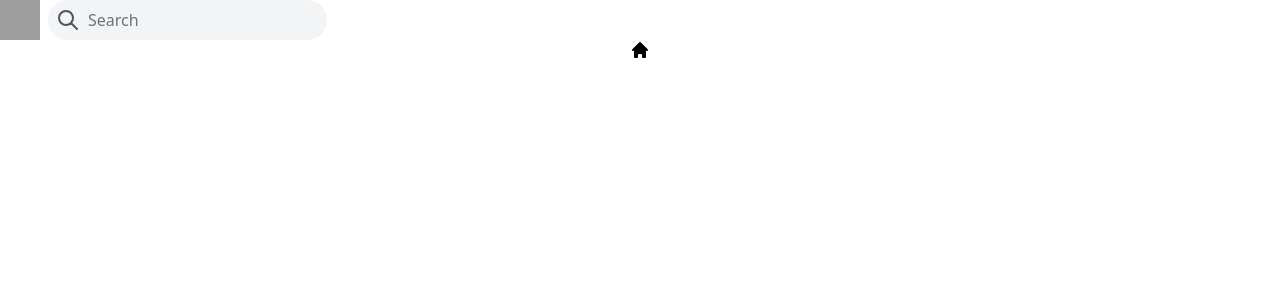
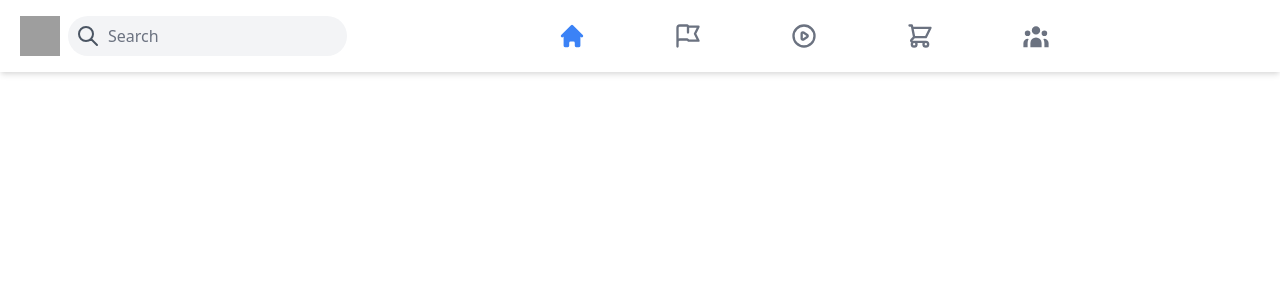
Before and after one commit to JackXN/fb-clone, a Next.js app: page / in a window 1280 px wide. Shown: the top 300 px of the page. Built offline with nearby package versions, Linux system fonts and the light colour scheme; grey boxes are pictures that could not be loaded.

Commit message:
updated styling for center header icons

```diff
--- a/components/Header.jsx
+++ b/components/Header.jsx
@@ -19,7 +19,7 @@ import {
 
 function Header() {
     return (
-        <div>
+        <div className='sticky top-0 z-50 bg-white flex items-center p-2 lg:px-5 shadow-md'>
 
             {/* Left Section */}
             <div className='flex items-center'>
@@ -32,15 +32,18 @@ function Header() {
 
                 <div className='flex ml-2 items-center rounded-full bg-gray-100 p-2'>
                     <SearchIcon className='h-6 text-gray-600' />
-                    <input className='flex ml-2 items-center bg-transparent outline-none placeholder-gray-500' type='text' placeholder='Search'></input>
+                    <input className='flex ml-2 items-center bg-transparent outline-none placeholder-gray-500 flex-shrink' type='text' placeholder='Search'></input>
                 </div>
             </div>
 
             {/* Center Section */}
-
 <div className='flex justify-center flex-grow'>  {/* Flex grow lets the container grow if there is extra space available */}
-    <div>
-<HeaderIcon Icon={HomeIcon} />
+    <div className='flex space-x-6 md:space-x-2'>
+<HeaderIcon active Icon={HomeIcon} />
+<HeaderIcon Icon={FlagIcon}/>
+<HeaderIcon Icon={PlayIcon}/>
+<HeaderIcon Icon={ShoppingCartIcon}/>
+<HeaderIcon Icon={UserGroupIcon}/>
     </div>
 </div>
 
--- a/components/HeaderIcon.js
+++ b/components/HeaderIcon.js
@@ -1,9 +1,9 @@
 import React from 'react'
 
-function HeaderIcon({Icon}) {
+function HeaderIcon({Icon , active}) {
     return (
-        <div>
-            <Icon className='h-5' />
+        <div className='flex cursor-pointer items-center md:px-10 sm:h-14 md:hover:bg-gray-100 rounded-xl active:border-b-2 active:border-blue-500 group'>
+            <Icon className={`h-5 sm:h-7 mx-auto text-center group-hover:text-blue-500 text-gray-500 ${active && 'text-blue-500'}`}/>
         </div>
     )
 }
```
